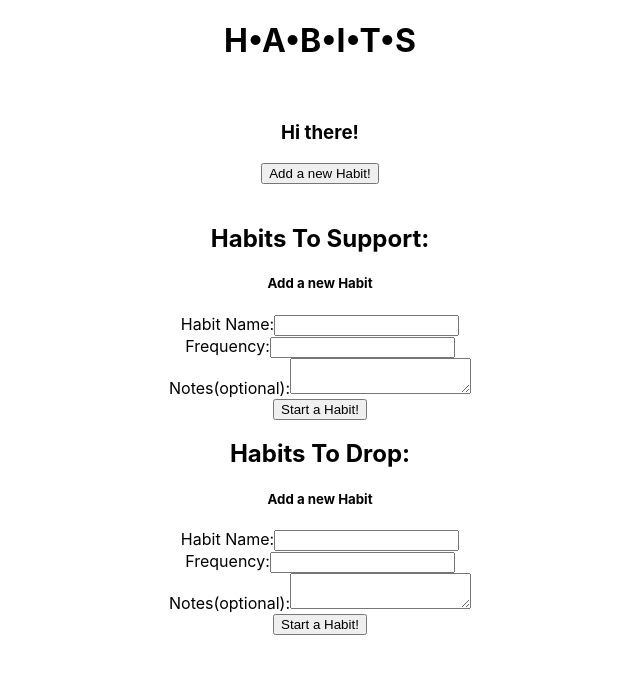
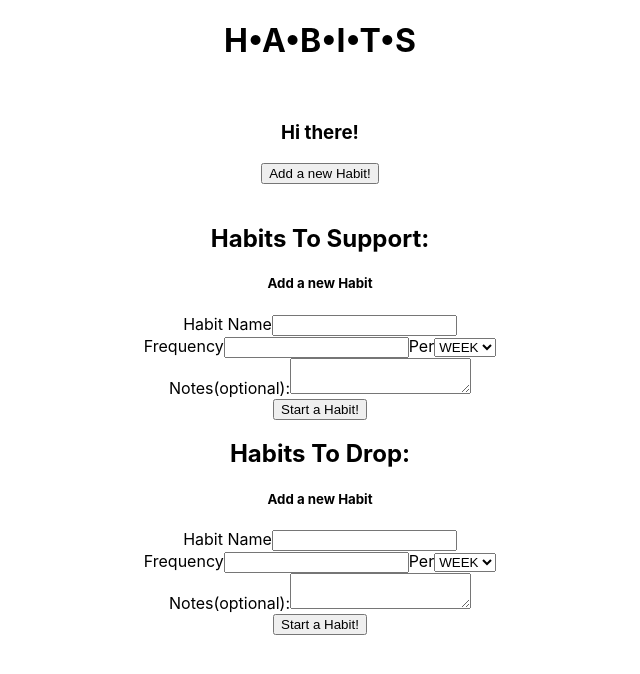
Before and after one commit to paaaarv/habits, a React (Create React App) app: page / in a window 1280 px wide. Shown: the top 674 px of the page, without its empty margins (320-960 px from the left). Built offline with nearby package versions, Linux system fonts and the light colour scheme.

Commit message:
added a frequency per day or week checkbox

```diff
--- a/src/components/HabitForm.js
+++ b/src/components/HabitForm.js
@@ -12,6 +12,7 @@ class HabitForm extends React.Component{
     this.state = {
       title: '',
       frequency: 1,
+      dayOrWeek: 'week',
       notes: '',
 
     }
@@ -41,12 +42,17 @@ class HabitForm extends React.Component{
       <form onSubmit = {this.handleSubmit}>
 
           <label>
-            Habit Name:
+            Habit Name
             <input id="title" name="title" type="text" onChange = {this.handleChange}/>
           </label><br/>
           <label>
-            Frequency:
+            Frequency
             <input id="frequency" name="frequency" type="number" onChange = {this.handleChange}/>
+             Per
+            <select value={this.state.dayOrWeek} onChange={this.handleChange}>
+              <option value="day">DAY</option>
+              <option value="week">WEEK</option>
+            </select>
           </label><br/>
           <label>
             Notes(optional):
```
